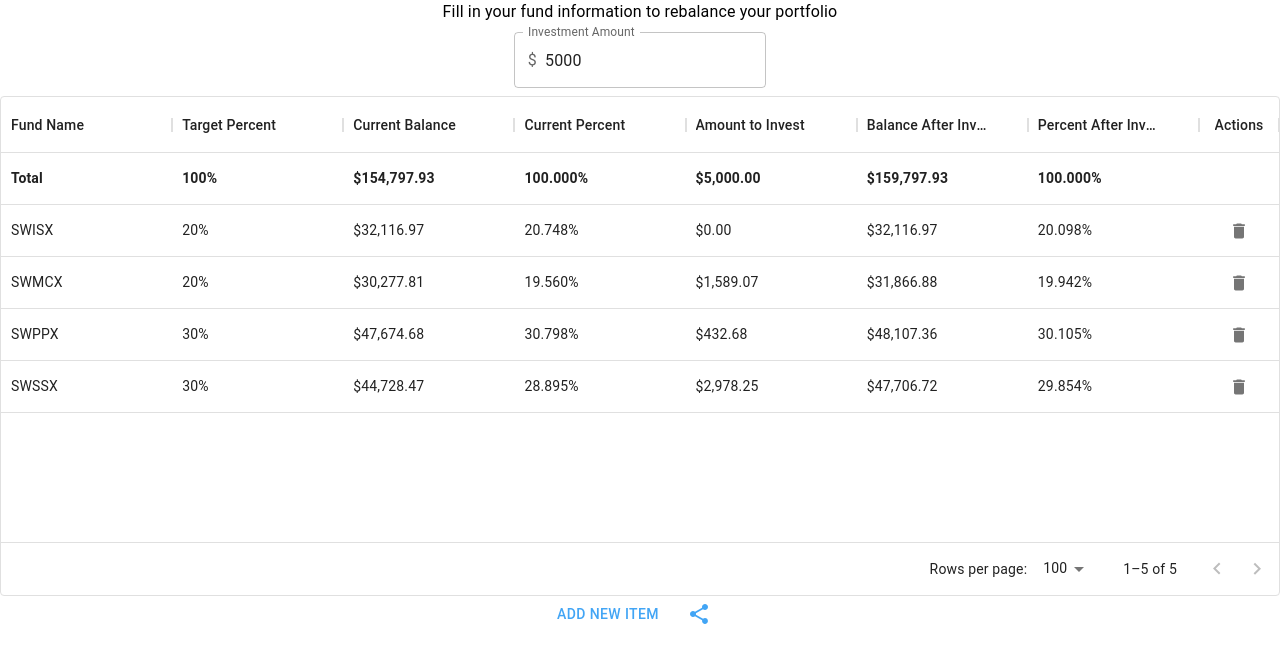
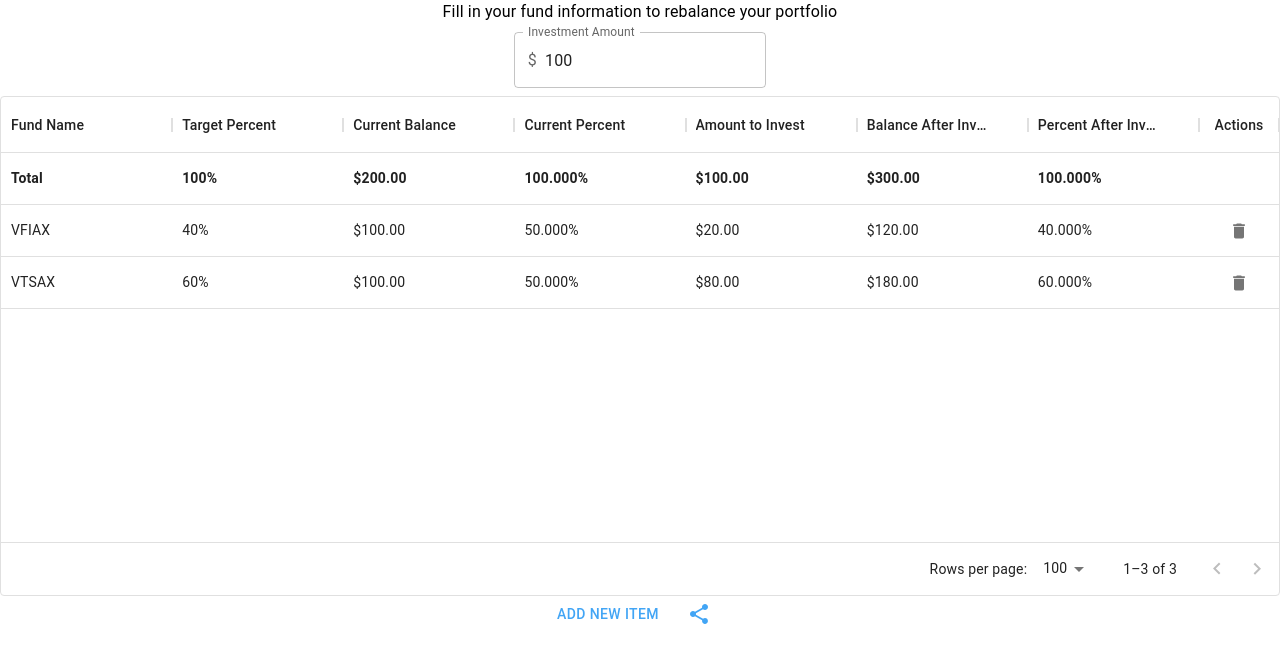
Before and after one commit to skylerwlewis/rebalancing-calculator, a React (Create React App) app: page / in a window 1280 px wide. Shown: the top 662 px of the page. Built offline with nearby package versions, Linux system fonts and the light colour scheme.

Commit message:
Using more generic values for default inputs

```diff
--- a/src/input/InputProvider.tsx
+++ b/src/input/InputProvider.tsx
@@ -23,31 +23,19 @@ type InputContextState = {
   removeFundInputItem: (index: number) => void;
 }
 
-const initialAmountToInvest = new Big('5000');
+const initialAmountToInvest = new Big('100');
 const initialItems: FundInputItem[] = [
   {
     internalId: 0,
-    name: "SWISX",
-    currentBalance: new Big('32116.97'),
-    targetPercent: ONE_HUNDREDTH.times(new Big('20'))
+    name: "VFIAX",
+    currentBalance: new Big('100'),
+    targetPercent: ONE_HUNDREDTH.times(new Big('40'))
   },
   {
     internalId: 1,
-    name: "SWMCX",
-    currentBalance: new Big('30277.81'),
-    targetPercent: ONE_HUNDREDTH.times(new Big('20'))
-  },
-  {
-    internalId: 2,
-    name: "SWPPX",
-    currentBalance: new Big('47674.68'),
-    targetPercent: ONE_HUNDREDTH.times(new Big('30'))
-  },
-  {
-    internalId: 3,
-    name: "SWSSX",
-    currentBalance: new Big('44728.47'),
-    targetPercent: ONE_HUNDREDTH.times(new Big('30'))
+    name: "VTSAX",
+    currentBalance: new Big('100'),
+    targetPercent: ONE_HUNDREDTH.times(new Big('60'))
   }
 ]
 
```
